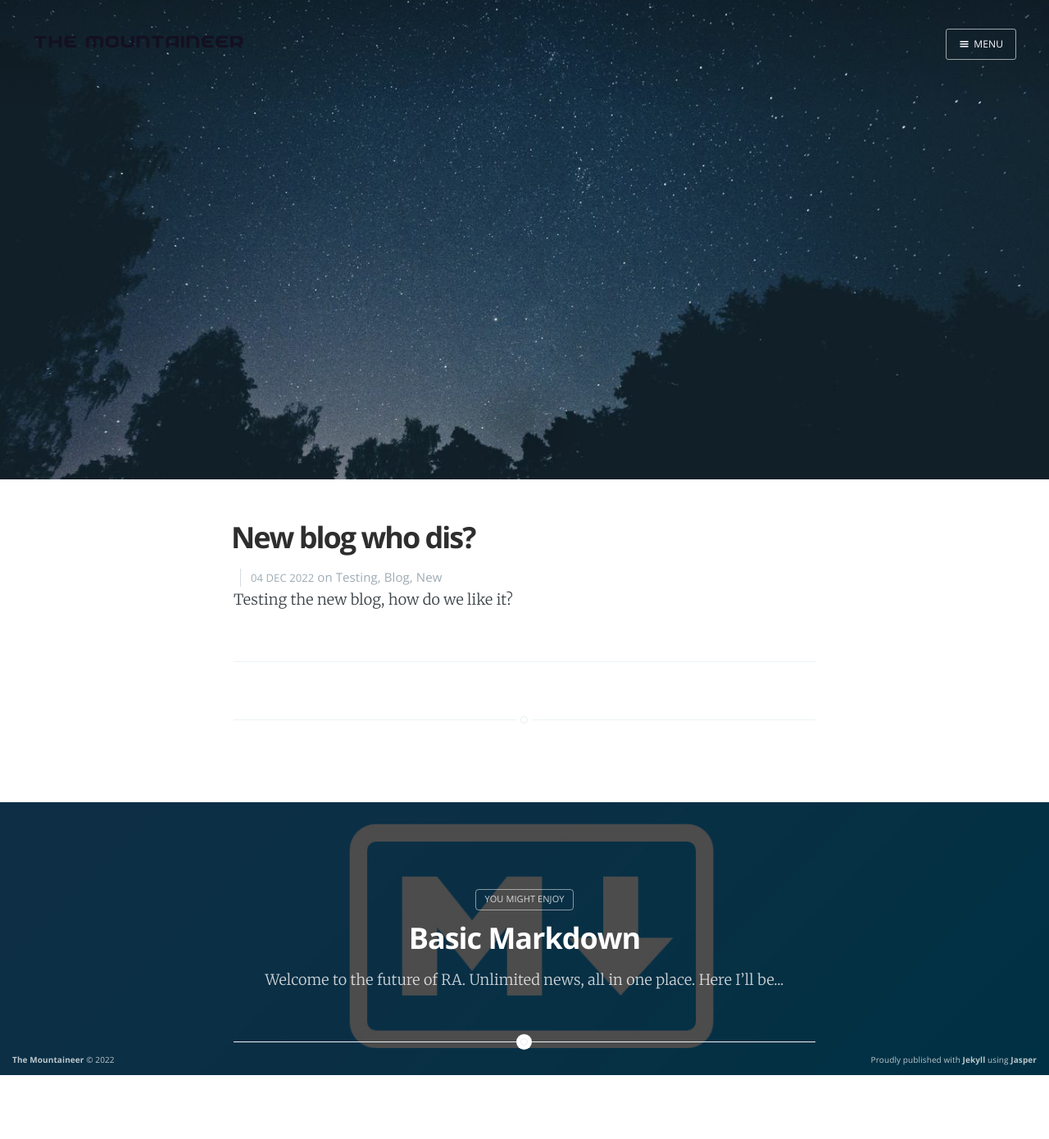
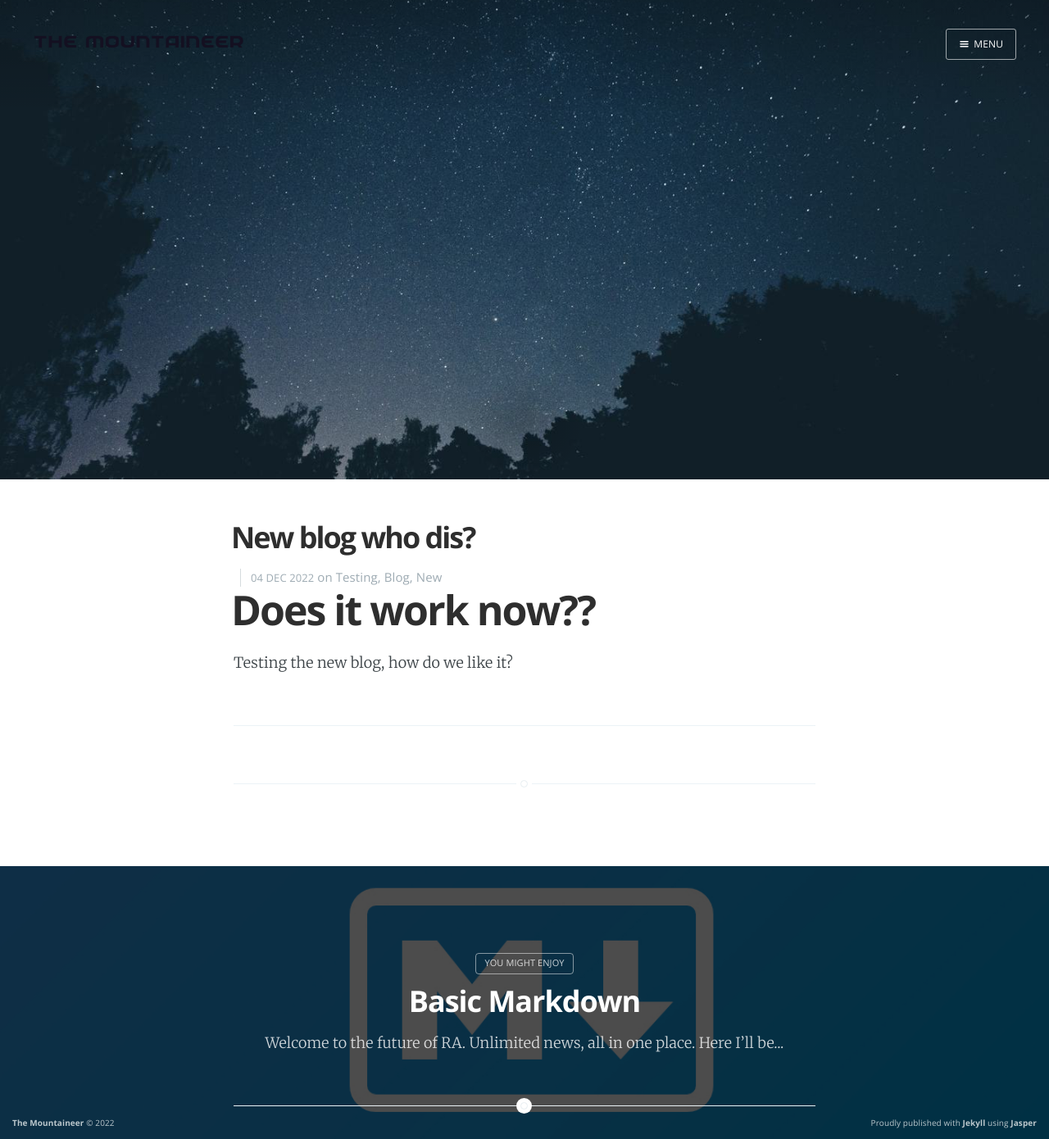
Before and after one commit to Robloxian-Adventures/blog, a Jekyll site: the page built from _posts/2022-04-14-test.md, in a window 1280 px wide. Shown: the whole page at 82% size. Built offline with Jekyll 4.4.1, drawn with Linux system fonts in a browser that asks for light colours; nearby versions of some CDN libraries; before the commit the page ends 1312 px from its top, so only the background shows below that.

Commit message:
Update 2022-04-14-test.md

```diff
--- a/_posts/2022-04-14-test.md
+++ b/_posts/2022-04-14-test.md
@@ -10,4 +10,7 @@ logo: 'assets/images/mountaineer.png'
 author: Rob
 categories: Rob
 ---
+
+# Does it work now??
+
 Testing the new blog, how do we like it?
```
